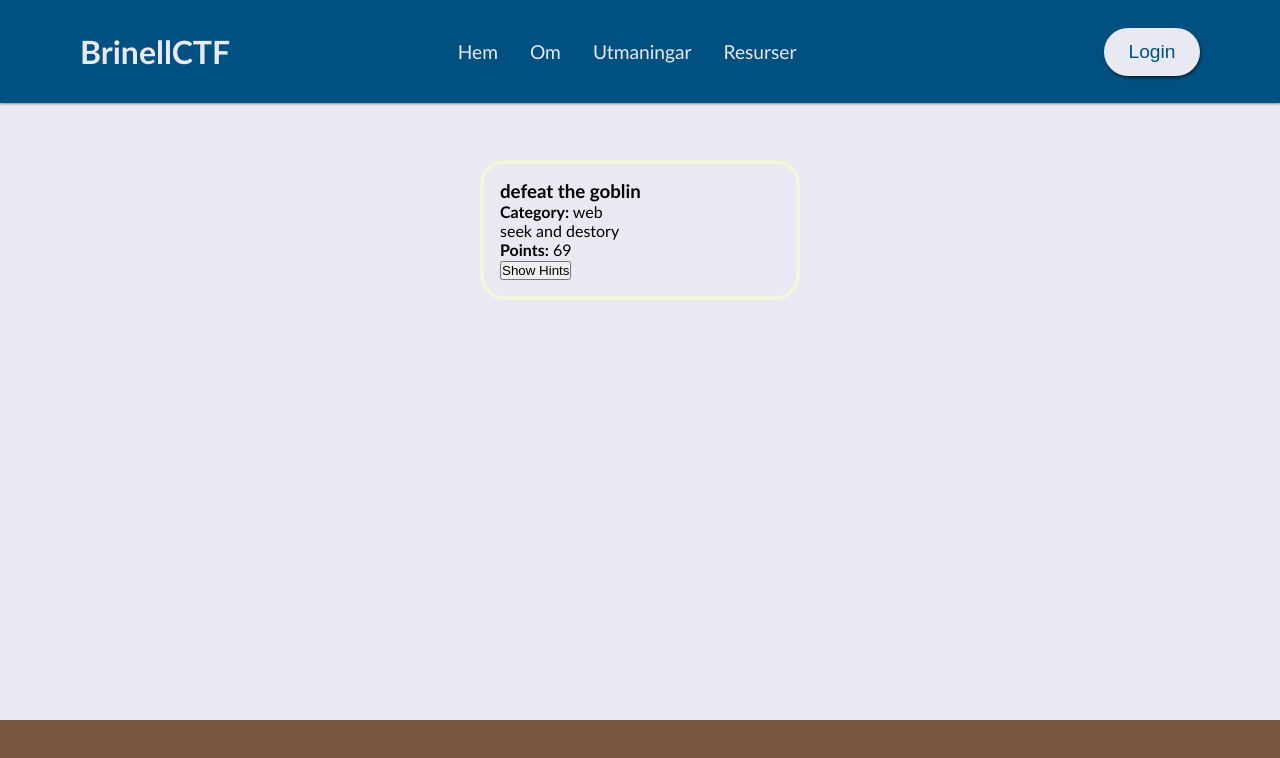
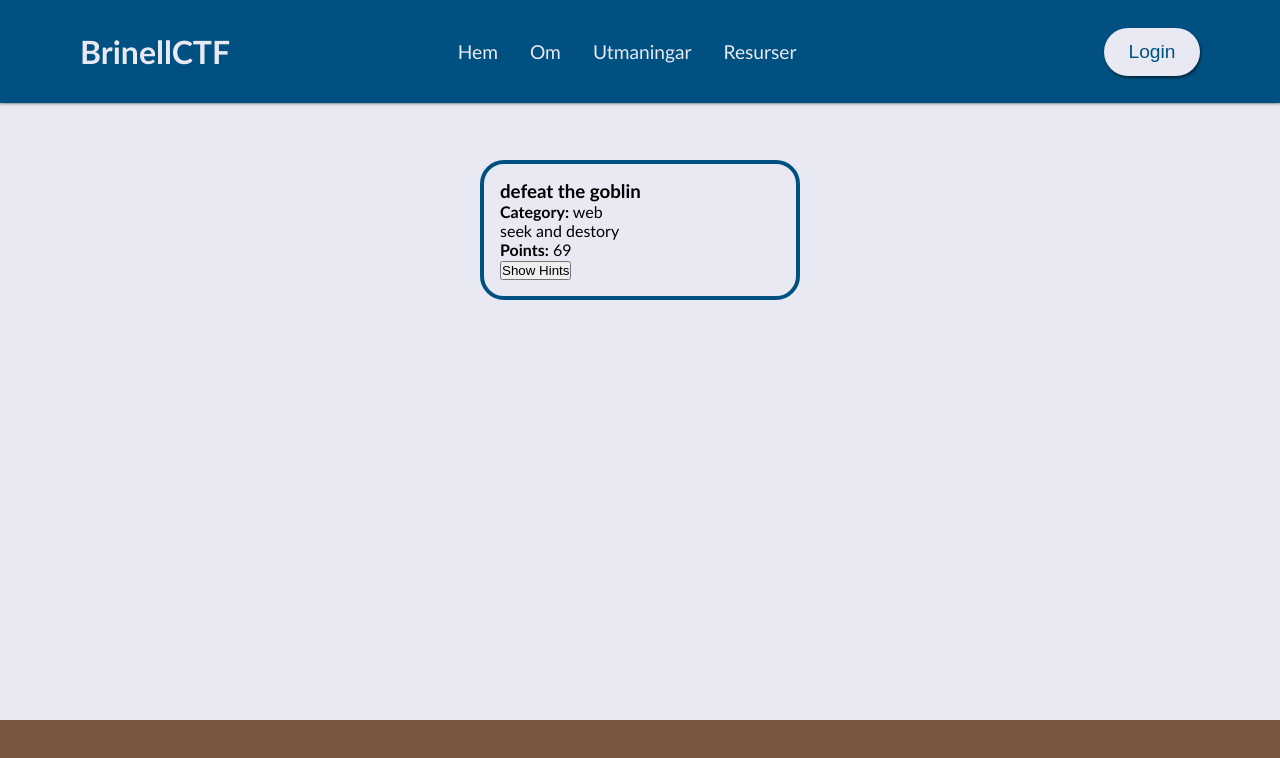
Before and after one commit to PseudoMotivated/BrinellCTF, a React (Vite) app in the folder frontend/: page / in a window 1280 px wide. Shown: the top 758 px of the page. Built offline with nearby package versions, Linux system fonts and the light colour scheme.

Commit message:
Test push
Changed color on card border. To test demo server

```diff
--- a/frontend/src/index.css
+++ b/frontend/src/index.css
@@ -84,12 +84,11 @@ header > h1 {
 }
 
 .challenge {
-  border: 0.3em solid beige;
+  border: 0.3em solid var(--indigo-dye);
   border-radius: 1.5em;
   padding: 1em;
   margin: auto;
   max-width: 20em;
-  list-style-type: none;
 }
 
 .hooder {
```
